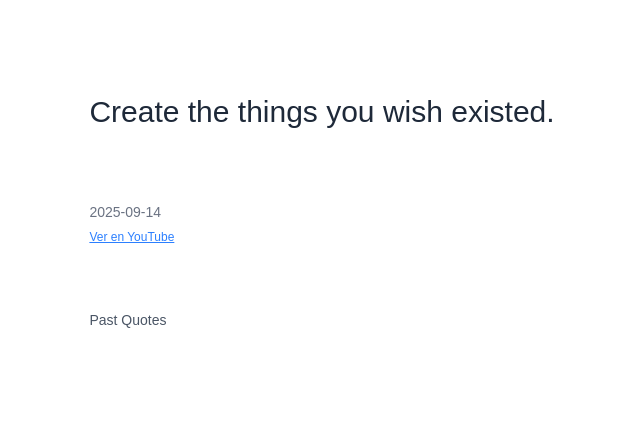
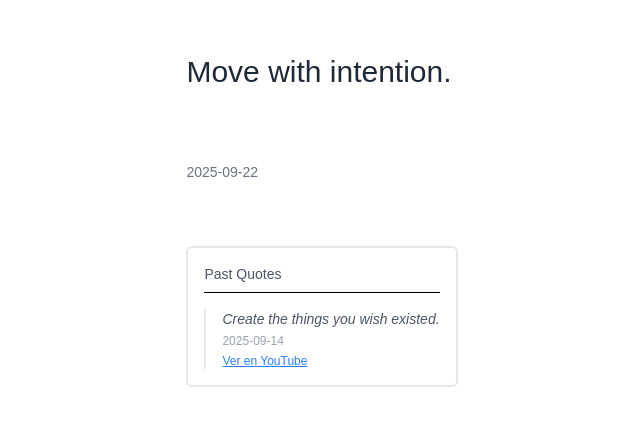
Before and after one commit to angx1/weekly-quote, a Next.js app: page /weekly-quote/ in a window 1280 px wide. Shown: the part 180-606 px from the top of the page, without its empty margins (318-958 px from the left). Built offline with nearby package versions, Linux system fonts and the light colour scheme.

Commit message:
new quote and paso quotes styling

```diff
--- a/public/data/weekly_quote.json
+++ b/public/data/weekly_quote.json
@@ -1,16 +1,16 @@
 {
-  "quote": "Create the things you wish existed.",
+  "quote": "Move with intention.",
   "author": "",
   "week": "1",
-  "date": "2025-09-14",
-  "video_url": "https://youtu.be/wSaGkeeN8HU?si=kLlf8xVnPZhocvMm",
+  "date": "2025-09-22",
+  "video_url": "",
   "past_quotes": [
     {
-      "quote": "",
+      "quote": "Create the things you wish existed.",
       "author": "",
-      "week": "",
-      "date": "",
-      "video_url": ""
+      "week": "1",
+      "date": "2025-09-14",
+      "video_url": "https://youtu.be/wSaGkeeN8HU?si=kLlf8xVnPZhocvMm"
     }
   ]
 }
--- a/src/app/page.tsx
+++ b/src/app/page.tsx
@@ -38,8 +38,8 @@ export default function Home() {
 
         {weeklyQuoteData.past_quotes &&
           weeklyQuoteData.past_quotes.length > 0 && (
-            <div className="mt-8 w-full max-w-2xl">
-              <h3 className="text-sm font-medium text-gray-600 dark:text-gray-400 mb-4">
+            <div className="mt-8 w-full max-w-2xl border-2 border-gray-200 dark:border-gray-700 rounded-md p-4">
+              <h3 className="text-sm font-medium text-gray-600 dark:text-gray-400 mb-4 border-b border-black pb-2">
                 Past Quotes
               </h3>
               <div className="space-y-3">
```
